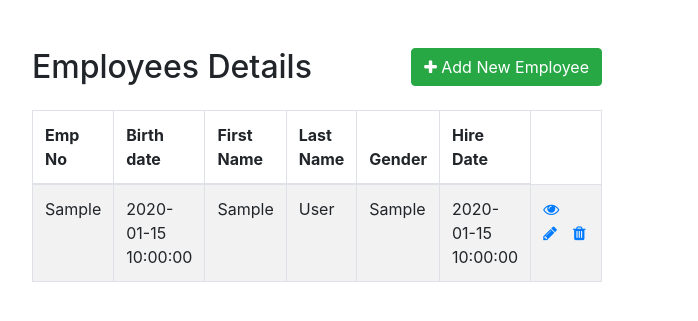
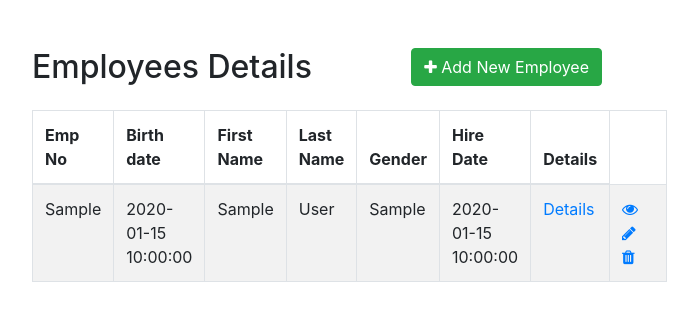
Before and after one commit to tweizy/employee-management-system, a PHP site: page /test_dashboard.php in a window 1280 px wide. Shown: the top 321 px of the page, without its empty margins (323-1021 px from the left). Run offline with PHP 8.4, Linux system fonts and the light colour scheme; tables that the repository leaves empty or names only in its code hold one stand-in row (values such as "Sample post").

Commit message:
modifying employees table

```diff
--- /dev/null
+++ b/employee-details.php
@@ -0,0 +1,4 @@
+<?php
+$sql = "SELECT * FROM employees JOIN salaries JOIN titles LIMIT 10";
+
+?>
--- a/test_dashboard.php
+++ b/test_dashboard.php
@@ -37,7 +37,7 @@
                     require_once "dbconnect.php";
 
                     // Attempt select query execution
-                    $sql = "SELECT * FROM employees JOIN salaries JOIN titles LIMIT 10";
+                    $sql = "SELECT * FROM employees LIMIT 10";
                     if($result = $db->query($sql)){
                         if($result->num_rows > 0){
                             echo '<table class="table table-bordered table-striped">';
@@ -49,6 +49,7 @@
                                         echo "<th>Last Name</th>";
                                         echo "<th>Gender</th>";
                                         echo "<th>Hire Date</th>";
+                                        echo "<th>Details</th>";
                                     echo "</tr>";
                                 echo "</thead>";
                                 echo "<tbody>";
@@ -60,6 +61,7 @@
                                         echo "<td>" . $row['last_name'] . "</td>";
                                         echo "<td>" . $row['gender'] . "</td>";
                                         echo "<td>" . $row['hire_date'] . "</td>";
+                                        echo "<td><a href='employee-details.php'>Details</a></td>";
                                         echo "<td>";
                                             echo '<a href="read.php?id='. $row['id'] .'" class="mr-3" title="View Record" data-toggle="tooltip"><span class="fa fa-eye"></span></a>';
                                             echo '<a href="update.php?id='. $row['id'] .'" class="mr-3" title="Update Record" data-toggle="tooltip"><span class="fa fa-pencil"></span></a>';
```
